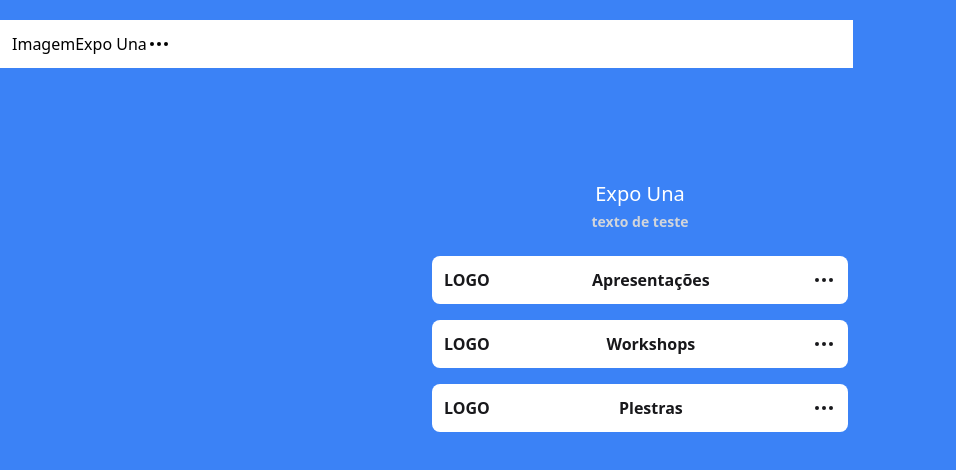
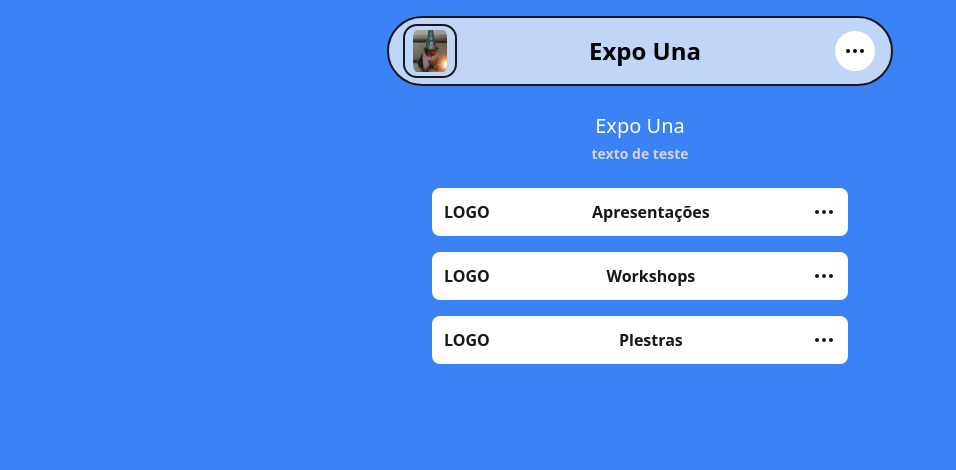
Before and after one commit to rodrigueslucas062/exp-una, a Next.js app: page / in a window 1280 px wide. Shown: the top 470 px of the page, without its empty margins (0-956 px from the left). Built offline with nearby package versions, Linux system fonts and the light colour scheme.

Commit message:
🚀 Navbar component

```diff
--- a/src/components/navbar/Navbar.jsx
+++ b/src/components/navbar/Navbar.jsx
@@ -1,15 +1,40 @@
 import { Ellipsis } from "lucide-react";
+import Image from "next/image";
+import { useEffect, useState } from "react";
+import Logo from '../../../public/images/Logo.jpeg'
+import Link from "next/link";
 
 export default function Navbar() {
-    return(
-        <div className="flex p-3 bg-white mt-5 w-2/3">
-            <div>
-                Imagem
+    const [isMenuVisible, setIsMenuVisible] = useState(false);
+
+    useEffect(() => {
+        const handleScroll = () => {
+            if (window.scrollY > 30) {
+                setIsMenuVisible(true)
+            } else {
+                setIsMenuVisible(true)
+            }
+        }
+
+        window.addEventListener("scroll", handleScroll)
+
+        return () =>
+            window.removeEventListener("scroll", handleScroll)
+    }, [])
+
+    return (
+        <nav className="fixed flex top-4 w-full justify-center px-2 z-10 font-semibold">
+            <div className={`flex w-full lg:w-2/5 border-2 border-zinc-900 bg-gray-50/70 items-center justify-between px-4 py-2 rounded-full backdrop-blur-sm transition-visible duration-500 ease-in-out ${isMenuVisible ? '' : 'invisible'}`}>
+                <Link href="/" >
+                    <Image src={Logo} className="ring-2 ring-zinc-900 px-2 p-1 rounded-xl" width={50} height={50} />
+                </Link>
+                <span className="text-2xl">
+                    Expo Una
+                </span>
+                <div className="bg-white rounded-full p-2">
+                    <Ellipsis />
+                </div>
             </div>
-            <span>
-                Expo Una
-            </span>
-            <Ellipsis />
-        </div>
+        </nav>
     )
 }
```
Also changed, not shown: public/images/Logo.jpeg (added).
